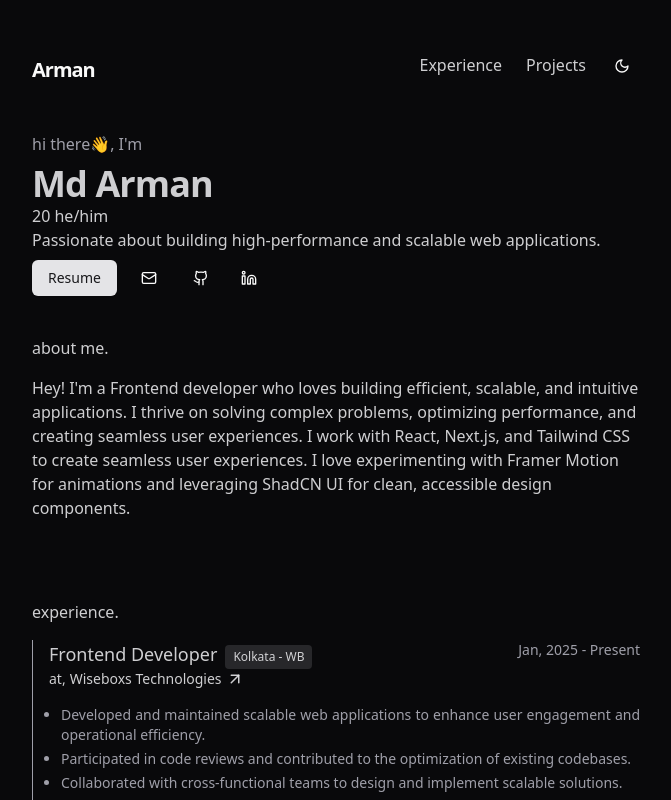
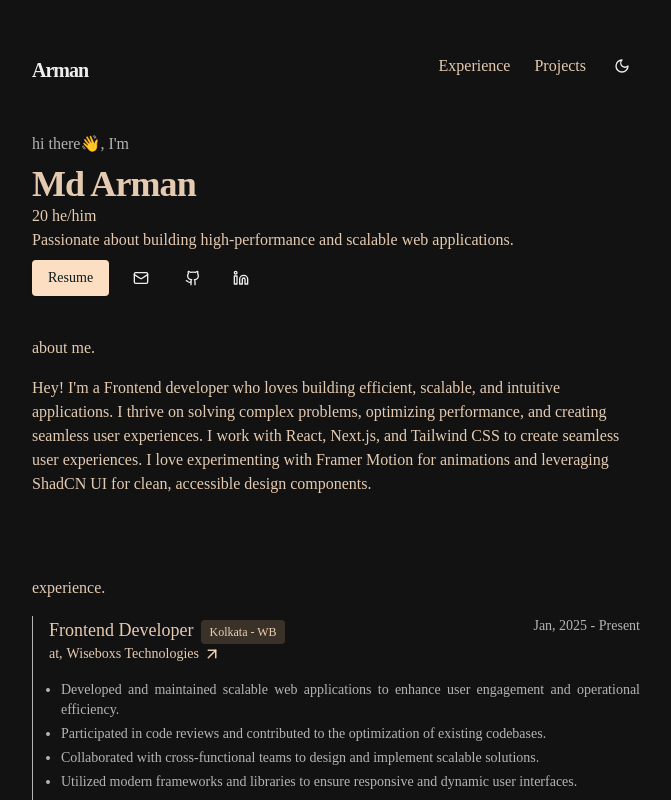
Before and after one commit to itsarman001/Portfolio, a React (Vite) app: page / in a window 1280 px wide. Shown: the top 800 px of the page, without its empty margins (304-975 px from the left). Built offline with nearby package versions, Linux system fonts and the light colour scheme.

Commit message:
update: add caffiene theme

```diff
--- a/src/index.css
+++ b/src/index.css
@@ -4,79 +4,111 @@
 @custom-variant dark (&:is(.dark *));
 
 :root {
-  --radius: 0.625rem;
-  --background: oklch(1 0 0);
-  --foreground: oklch(0.141 0.005 285.823);
-  --card: oklch(1 0 0);
-  --card-foreground: oklch(0.141 0.005 285.823);
-  --popover: oklch(1 0 0);
-  --popover-foreground: oklch(0.141 0.005 285.823);
-  --primary: oklch(0.21 0.006 285.885);
-  --primary-foreground: oklch(0.985 0 0);
-  --secondary: oklch(0.967 0.001 286.375);
-  --secondary-foreground: oklch(0.21 0.006 285.885);
-  --muted: oklch(0.967 0.001 286.375);
-  --muted-foreground: oklch(0.552 0.016 285.938);
-  --accent: oklch(0.967 0.001 286.375);
-  --accent-foreground: oklch(0.21 0.006 285.885);
-  --destructive: oklch(0.577 0.245 27.325);
-  --border: oklch(0.92 0.004 286.32);
-  --input: oklch(0.92 0.004 286.32);
-  --ring: oklch(0.705 0.015 286.067);
-  --chart-1: oklch(0.646 0.222 41.116);
-  --chart-2: oklch(0.6 0.118 184.704);
-  --chart-3: oklch(0.398 0.07 227.392);
-  --chart-4: oklch(0.828 0.189 84.429);
-  --chart-5: oklch(0.769 0.188 70.08);
-  --sidebar: oklch(0.985 0 0);
-  --sidebar-foreground: oklch(0.141 0.005 285.823);
-  --sidebar-primary: oklch(0.21 0.006 285.885);
-  --sidebar-primary-foreground: oklch(0.985 0 0);
-  --sidebar-accent: oklch(0.967 0.001 286.375);
-  --sidebar-accent-foreground: oklch(0.21 0.006 285.885);
-  --sidebar-border: oklch(0.92 0.004 286.32);
-  --sidebar-ring: oklch(0.705 0.015 286.067);
+  --background: oklch(0.98 0 0);
+  --foreground: oklch(0.24 0 0);
+  --card: oklch(0.99 0 0);
+  --card-foreground: oklch(0.24 0 0);
+  --popover: oklch(0.99 0 0);
+  --popover-foreground: oklch(0.24 0 0);
+  --primary: oklch(0.43 0.04 41.99);
+  --primary-foreground: oklch(1 0 0);
+  --secondary: oklch(0.92 0.07 74.37);
+  --secondary-foreground: oklch(0.35 0.07 40.83);
+  --muted: oklch(0.95 0 0);
+  --muted-foreground: oklch(0.5 0 0);
+  --accent: oklch(0.93 0 0);
+  --accent-foreground: oklch(0.24 0 0);
+  --destructive: oklch(0.63 0.19 33.34);
+  --destructive-foreground: oklch(1 0 0);
+  --border: oklch(0.88 0 0);
+  --input: oklch(0.88 0 0);
+  --ring: oklch(0.43 0.04 41.99);
+  --chart-1: oklch(0.43 0.04 41.99);
+  --chart-2: oklch(0.92 0.07 74.37);
+  --chart-3: oklch(0.93 0 0);
+  --chart-4: oklch(0.94 0.05 75.5);
+  --chart-5: oklch(0.43 0.04 41.67);
+  --sidebar: oklch(0.99 0 0);
+  --sidebar-foreground: oklch(0.26 0 0);
+  --sidebar-primary: oklch(0.33 0 0);
+  --sidebar-primary-foreground: oklch(0.99 0 0);
+  --sidebar-accent: oklch(0.98 0 0);
+  --sidebar-accent-foreground: oklch(0.33 0 0);
+  --sidebar-border: oklch(0.94 0 0);
+  --sidebar-ring: oklch(0.77 0 0);
+  --font-sans: ui-sans-serif, system-ui, -apple-system, BlinkMacSystemFont,
+    "Segoe UI", Roboto, "Helvetica Neue", Arial, "Noto Sans", sans-serif,
+    "Apple Color Emoji", "Segoe UI Emoji", "Segoe UI Symbol", "Noto Color Emoji";
+  --font-serif: ui-serif, Georgia, Cambria, "Times New Roman", Times, serif;
+  --font-mono: ui-monospace, SFMono-Regular, Menlo, Monaco, Consolas,
+    "Liberation Mono", "Courier New", monospace;
+  --radius: 0.5rem;
+  --shadow-2xs: 0 1px 3px 0px hsl(0 0% 0% / 0.05);
+  --shadow-xs: 0 1px 3px 0px hsl(0 0% 0% / 0.05);
+  --shadow-sm: 0 1px 3px 0px hsl(0 0% 0% / 0.1),
+    0 1px 2px -1px hsl(0 0% 0% / 0.1);
+  --shadow: 0 1px 3px 0px hsl(0 0% 0% / 0.1), 0 1px 2px -1px hsl(0 0% 0% / 0.1);
+  --shadow-md: 0 1px 3px 0px hsl(0 0% 0% / 0.1),
+    0 2px 4px -1px hsl(0 0% 0% / 0.1);
+  --shadow-lg: 0 1px 3px 0px hsl(0 0% 0% / 0.1),
+    0 4px 6px -1px hsl(0 0% 0% / 0.1);
+  --shadow-xl: 0 1px 3px 0px hsl(0 0% 0% / 0.1),
+    0 8px 10px -1px hsl(0 0% 0% / 0.1);
+  --shadow-2xl: 0 1px 3px 0px hsl(0 0% 0% / 0.25);
 }
 
 .dark {
-  --background: oklch(0.141 0.005 285.823);
-  --foreground: oklch(0.985 0 0);
-  --card: oklch(0.21 0.006 285.885);
-  --card-foreground: oklch(0.985 0 0);
-  --popover: oklch(0.21 0.006 285.885);
-  --popover-foreground: oklch(0.985 0 0);
-  --primary: oklch(0.92 0.004 286.32);
-  --primary-foreground: oklch(0.21 0.006 285.885);
-  --secondary: oklch(0.274 0.006 286.033);
-  --secondary-foreground: oklch(0.985 0 0);
-  --muted: oklch(0.274 0.006 286.033);
-  --muted-foreground: oklch(0.705 0.015 286.067);
-  --accent: oklch(0.274 0.006 286.033);
-  --accent-foreground: oklch(0.985 0 0);
-  --destructive: oklch(0.704 0.191 22.216);
-  --border: oklch(1 0 0 / 10%);
-  --input: oklch(1 0 0 / 15%);
-  --ring: oklch(0.552 0.016 285.938);
-  --chart-1: oklch(0.488 0.243 264.376);
-  --chart-2: oklch(0.696 0.17 162.48);
-  --chart-3: oklch(0.769 0.188 70.08);
-  --chart-4: oklch(0.627 0.265 303.9);
-  --chart-5: oklch(0.645 0.246 16.439);
-  --sidebar: oklch(0.21 0.006 285.885);
-  --sidebar-foreground: oklch(0.985 0 0);
-  --sidebar-primary: oklch(0.488 0.243 264.376);
-  --sidebar-primary-foreground: oklch(0.985 0 0);
-  --sidebar-accent: oklch(0.274 0.006 286.033);
-  --sidebar-accent-foreground: oklch(0.985 0 0);
-  --sidebar-border: oklch(1 0 0 / 10%);
-  --sidebar-ring: oklch(0.552 0.016 285.938);
+  --background: oklch(0.18 0 0);
+  --foreground: oklch(0.95 0 0);
+  --card: oklch(0.21 0 0);
+  --card-foreground: oklch(0.95 0 0);
+  --popover: oklch(0.21 0 0);
+  --popover-foreground: oklch(0.95 0 0);
+  --primary: oklch(0.92 0.05 66.17);
+  --primary-foreground: oklch(0.2 0.02 200.2);
+  --secondary: oklch(0.32 0.02 63.7);
+  --secondary-foreground: oklch(0.92 0.05 66.17);
+  --muted: oklch(0.25 0 0);
+  --muted-foreground: oklch(0.77 0 0);
+  --accent: oklch(0.29 0 0);
+  --accent-foreground: oklch(0.95 0 0);
+  --destructive: oklch(0.63 0.19 33.34);
+  --destructive-foreground: oklch(1 0 0);
+  --border: oklch(0.24 0.01 91.75);
+  --input: oklch(0.4 0 0);
+  --ring: oklch(0.92 0.05 66.17);
+  --chart-1: oklch(0.92 0.05 66.17);
+  --chart-2: oklch(0.32 0.02 63.7);
+  --chart-3: oklch(0.29 0 0);
+  --chart-4: oklch(0.35 0.02 67);
+  --chart-5: oklch(0.92 0.05 67.09);
+  --sidebar: oklch(0.21 0.01 285.89);
+  --sidebar-foreground: oklch(0.97 0 286.38);
+  --sidebar-primary: oklch(0.49 0.22 264.38);
+  --sidebar-primary-foreground: oklch(1 0 0);
+  --sidebar-accent: oklch(0.27 0.01 286.03);
+  --sidebar-accent-foreground: oklch(0.97 0 286.38);
+  --sidebar-border: oklch(0.27 0.01 286.03);
+  --sidebar-ring: oklch(0.87 0.01 286.29);
+  --font-sans: undefined;
+  --font-serif: undefined;
+  --font-mono: undefined;
+  --radius: 0.5rem;
+  --shadow-2xs: 0 1px 3px 0px hsl(0 0% 0% / 0.05);
+  --shadow-xs: 0 1px 3px 0px hsl(0 0% 0% / 0.05);
+  --shadow-sm: 0 1px 3px 0px hsl(0 0% 0% / 0.1),
+    0 1px 2px -1px hsl(0 0% 0% / 0.1);
+  --shadow: 0 1px 3px 0px hsl(0 0% 0% / 0.1), 0 1px 2px -1px hsl(0 0% 0% / 0.1);
+  --shadow-md: 0 1px 3px 0px hsl(0 0% 0% / 0.1),
+    0 2px 4px -1px hsl(0 0% 0% / 0.1);
+  --shadow-lg: 0 1px 3px 0px hsl(0 0% 0% / 0.1),
+    0 4px 6px -1px hsl(0 0% 0% / 0.1);
+  --shadow-xl: 0 1px 3px 0px hsl(0 0% 0% / 0.1),
+    0 8px 10px -1px hsl(0 0% 0% / 0.1);
+  --shadow-2xl: 0 1px 3px 0px hsl(0 0% 0% / 0.25);
 }
 
 @theme inline {
-  --radius-sm: calc(var(--radius) - 4px);
-  --radius-md: calc(var(--radius) - 2px);
-  --radius-lg: var(--radius);
-  --radius-xl: calc(var(--radius) + 4px);
   --color-background: var(--background);
   --color-foreground: var(--foreground);
   --color-card: var(--card);
@@ -92,6 +124,7 @@
   --color-accent: var(--accent);
   --color-accent-foreground: var(--accent-foreground);
   --color-destructive: var(--destructive);
+  --color-destructive-foreground: var(--destructive-foreground);
   --color-border: var(--border);
   --color-input: var(--input);
   --color-ring: var(--ring);
@@ -108,6 +141,24 @@
   --color-sidebar-accent-foreground: var(--sidebar-accent-foreground);
   --color-sidebar-border: var(--sidebar-border);
   --color-sidebar-ring: var(--sidebar-ring);
+
+  --font-sans: var(--font-sans);
+  --font-mono: var(--font-mono);
+  --font-serif: var(--font-serif);
+
+  --radius-sm: calc(var(--radius) - 4px);
+  --radius-md: calc(var(--radius) - 2px);
+  --radius-lg: var(--radius);
+  --radius-xl: calc(var(--radius) + 4px);
+
+  --shadow-2xs: var(--shadow-2xs);
+  --shadow-xs: var(--shadow-xs);
+  --shadow-sm: var(--shadow-sm);
+  --shadow: var(--shadow);
+  --shadow-md: var(--shadow-md);
+  --shadow-lg: var(--shadow-lg);
+  --shadow-xl: var(--shadow-xl);
+  --shadow-2xl: var(--shadow-2xl);
 }
 
 @layer base {
```
